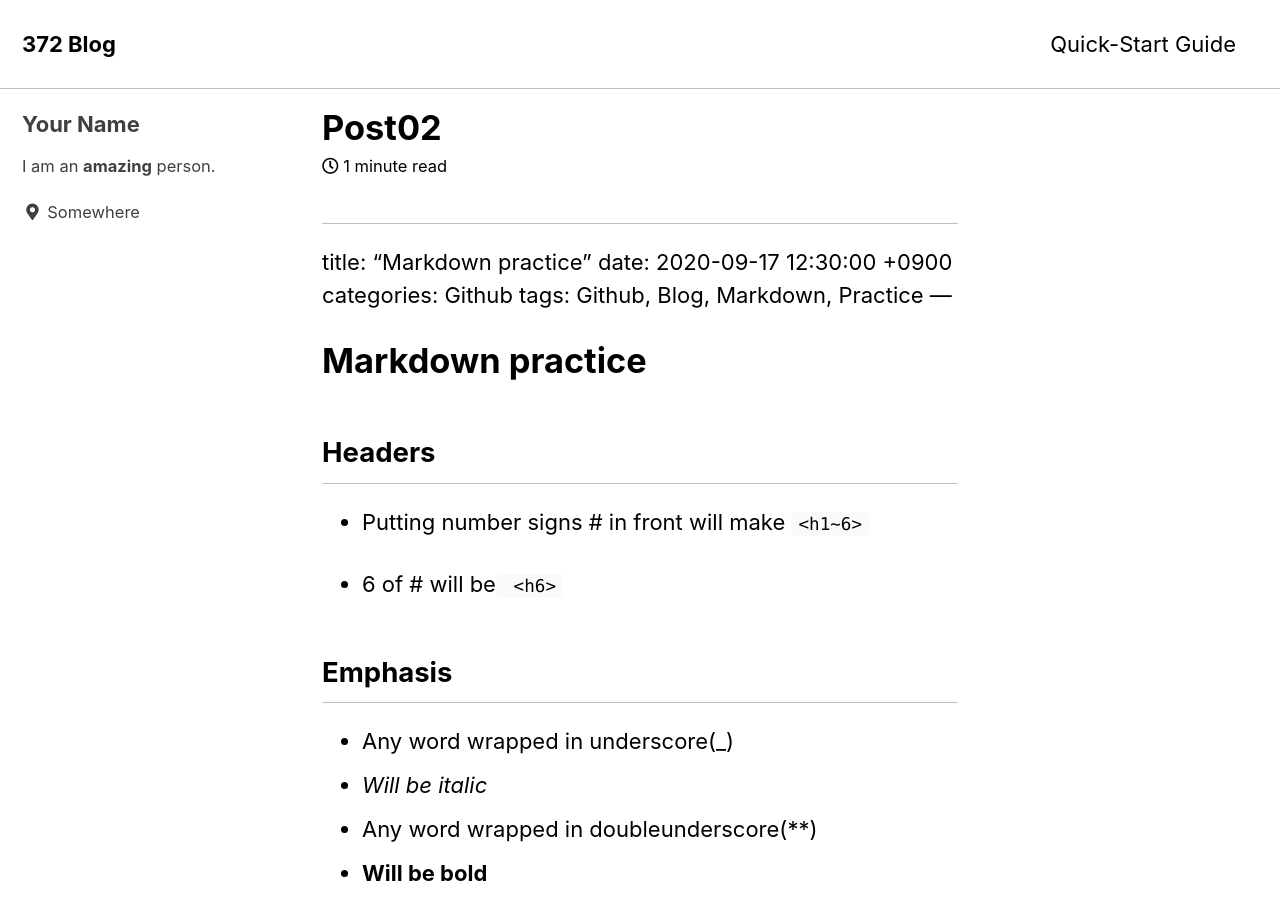
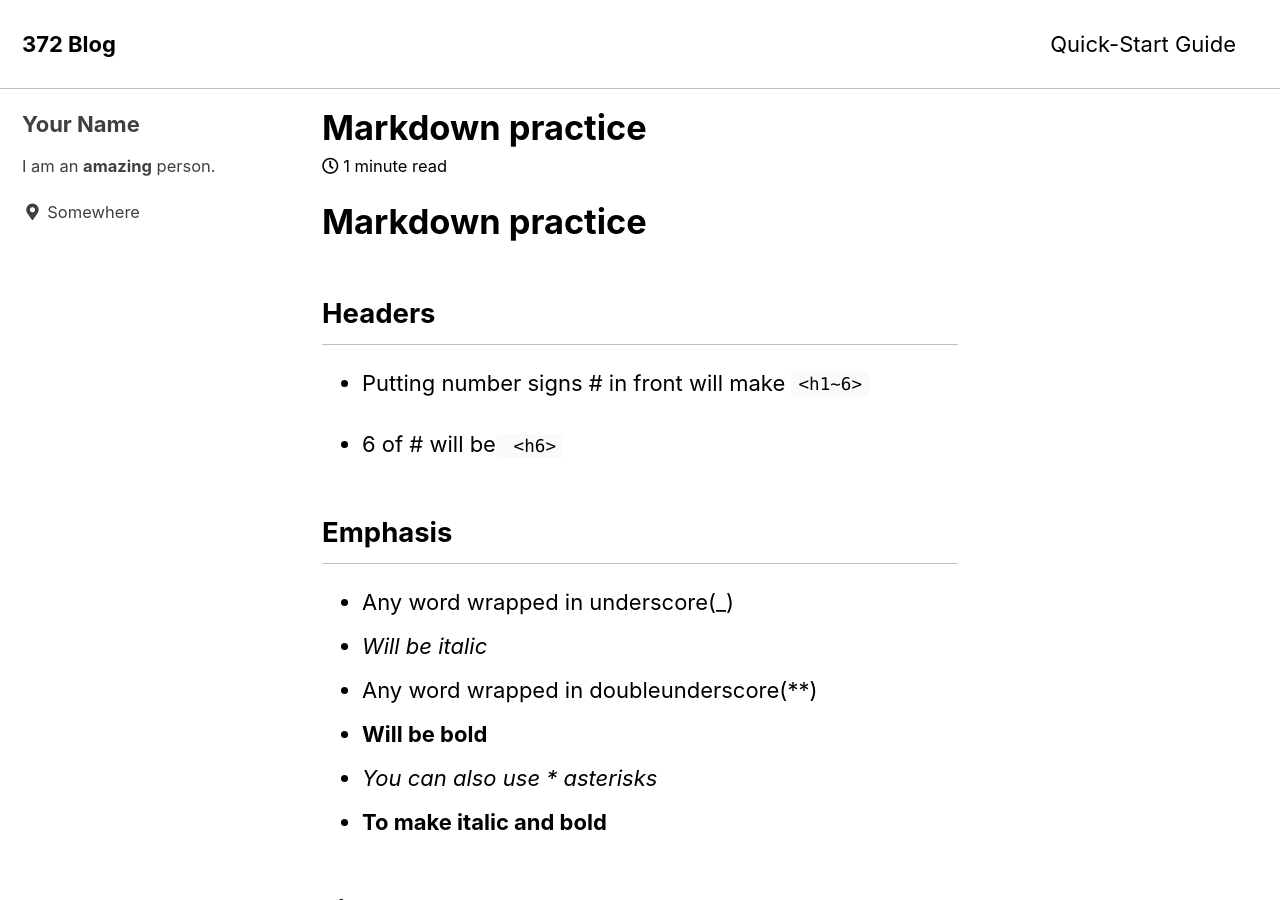
Before and after one commit to 372dev/372dev.github.io, a Jekyll site: the page built from _posts/2020-09-17-post02.md, in a window 1280 px wide and 900 px high. Built offline with Jekyll 4.4.1, drawn with Linux system fonts in a browser that asks for light colours; cached includes are drawn as plain includes; some of the changed text lies outside the part shown.

Commit message:
Fix title section

```diff
--- a/_posts/2020-09-17-post02.md
+++ b/_posts/2020-09-17-post02.md
@@ -1,11 +1,12 @@
-
 ---
 title: "Markdown practice"
 date: 2020-09-17 12:30:00 +0900
 categories: Github
 tags: Github, Blog, Markdown, Practice
 ---
+
 # Markdown practice
+
 ## Headers
 
 - Putting number signs \# in front will make `<h1~6>`
@@ -13,6 +14,7 @@ tags: Github, Blog, Markdown, Practice
 - 6 of \# will be` <h6>`
 
 ## Emphasis
+
 - Any word wrapped in underscore(\_)
 - _Will be italic_
 - Any word wrapped in doubleunderscore(\*\*)
@@ -39,19 +41,23 @@ tags: Github, Blog, Markdown, Practice
    2. Item 3b
 
 ## Images
-![Github Logo](github_PNG20.png)
+
+![Github Logo](./imgs/github_PNG20.png)
 
 ## Links
+
 - [GitHub](https://github.com)
 - https://github.com
 
 ## Blockquotes
+
 As Kanye West said:
 
 > We're living the future so
 > the present is our past.
 
 ## Inline code
+
 - I think you should use an
 - `<addr>` element here instead
 
@@ -74,11 +80,12 @@ function fancyAlert(arg) {
 
 ## Tables
 
-First Header | Second Header
------------- | -------------
-Content from cell 1 | Content from cell 2
-Content in the first column | Content in the second column
-Content in the first column | Content in the second column
+| First Header                | Second Header                |
+| --------------------------- | ---------------------------- |
+| Content from cell 1         | Content from cell 2          |
+| Content in the first column | Content in the second column |
+| Content in the first column | Content in the second column |
 
 ## Strikethrough
+
 - Any word wrapped with two tildes\~\~ will appear crossed out ~~like this~~.
```
Also changed, not shown: _posts/2020-09-05-post01.md (+2 -2 lines), _posts/imgs/github_PNG20.png (renamed from _posts/github_PNG20.png), _posts/imgs/programmers_algorithm_01.JPG (renamed from _posts/programmers_algorithm_01.JPG), _posts/imgs/programmers_algorithm_02.JPG (renamed from _posts/programmers_algorithm_02.JPG).
